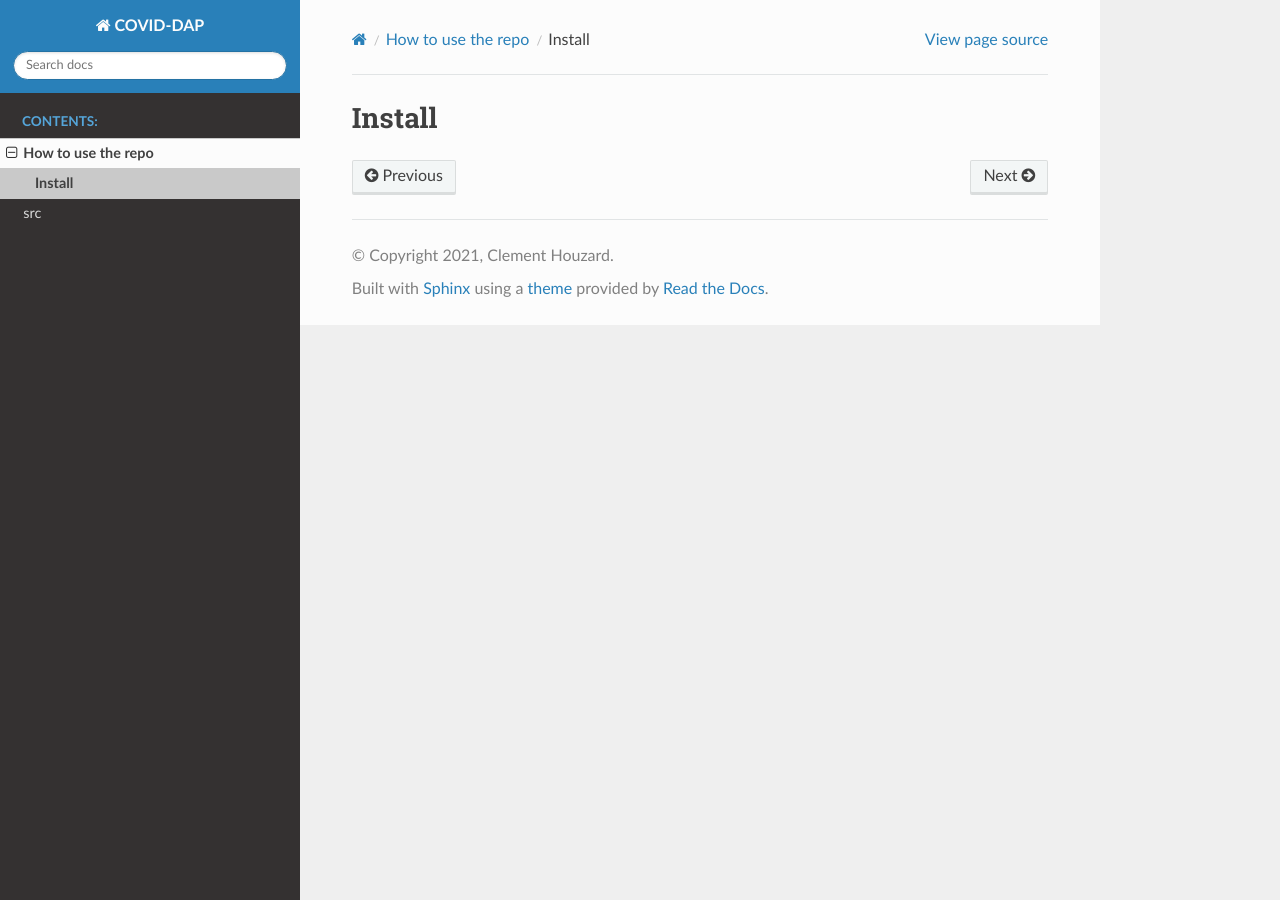
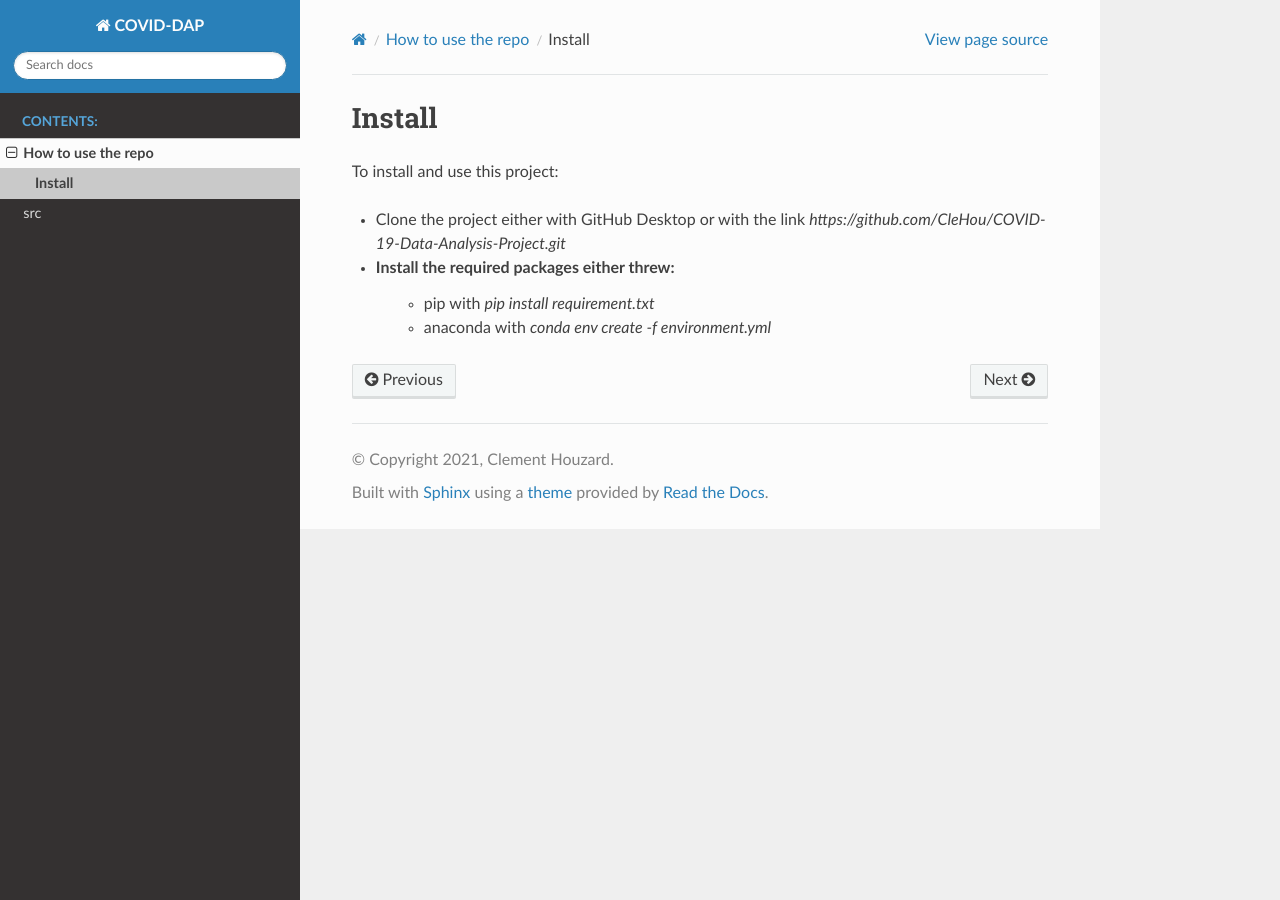
Before and after one commit to CleHou/COVID-19-Data-Analysis-Project, a Sphinx documentation site: the page built from docs/source/how_to.install.rst, in a window 1280 px wide. Built offline with Sphinx 7.4.7 and the Read the Docs theme 2.0.0, drawn with Linux system fonts in a browser that asks for light colours.

Commit message:
update docs

```diff
--- a/docs/source/how_to.install.rst
+++ b/docs/source/how_to.install.rst
@@ -1,2 +1,8 @@
 Install
 ====================
+To install and use this project:
+
+* Clone the project either with GitHub Desktop or with the link `https://github.com/CleHou/COVID-19-Data-Analysis-Project.git`
+* Install the required packages either threw:
+	* pip with `pip install requirement.txt`
+	* anaconda with `conda env create -f environment.yml`
```
Also changed, not shown: docs/source/how_to.rst (line endings or trailing spaces).
